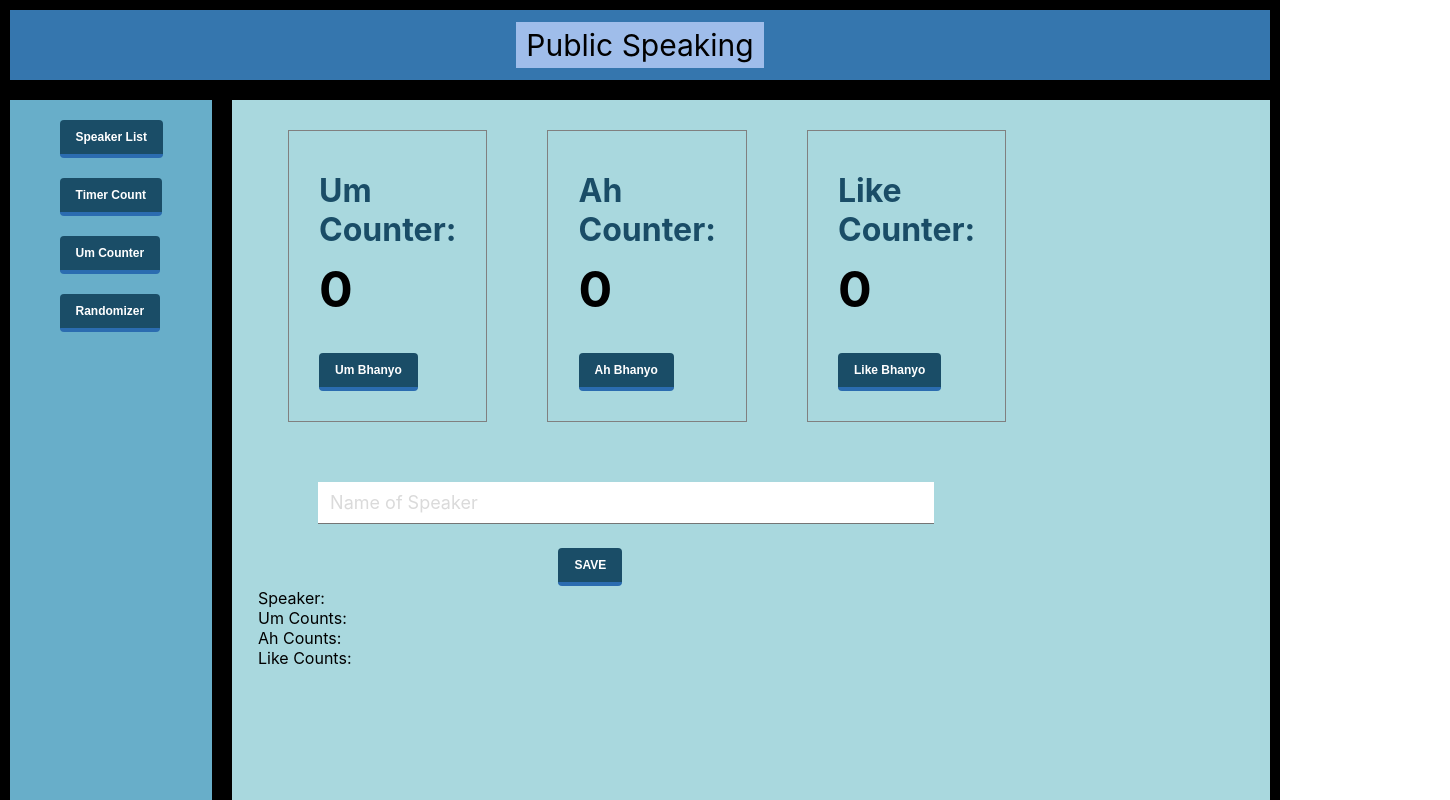
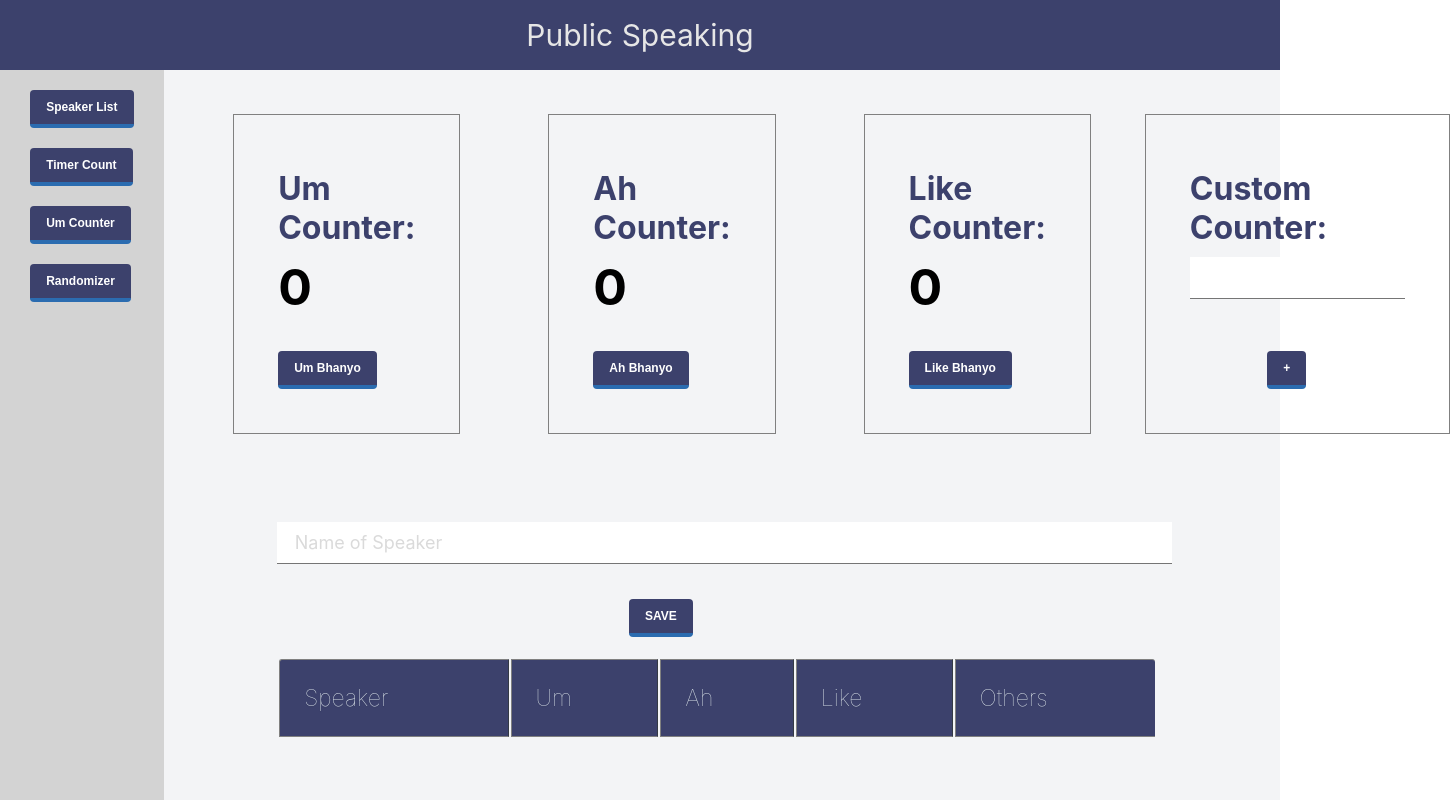
Before and after one commit to sandesb/React, a React (Create React App) app in the folder my-react-app/: page /pages/Contact in a window 1280 px wide. Shown: the top 800 px of the page, 1450 px wide, since content can reach past the window. Built offline with nearby package versions, Linux system fonts and the light colour scheme.

Commit message:
<color-change-custom-add>

```diff
--- a/my-react-app/src/App.css
+++ b/my-react-app/src/App.css
@@ -1,125 +1,170 @@
-*{
-  margin:0;
+* {
+  margin: 0;
   padding: 0;
 }
-html{
+
+html {
   width: 100%;
-  height:100%;
+  height: 100%;
 }
-body{
-  width:100%;
-  height:100%;
-  border-color: black;
-  border: 2px;
+
+body {
+  width: 100%;
+  height: 100%;
 }
-table{
+
+table {
   margin-top: 20px;
-  width:100%;
+  width: 100%;
 }
-td,th{
+
+td,
+th {
   border: 1px solid gray;
   padding: 8px;
   font-size: 20px;
 }
-.header1{
-  display:flex;
+
+.header1 {
+  display: flex;
   height: 70px;
-  background-color:#3576AE;
-  margin:auto;
-  border: 10px black solid;
+  background-color: #3C416C; /* #3C416C */
+  margin: auto;
   color: black;
   justify-content: center;
   align-items: center;
 }
-.flex-wrap{
+
+.flex-wrap {
   display: flex;
-  width:100%;
+  width: 100%;
+}
 
+
+
+
+/* Style for the counter container */
+.counter-container {
+  display: flex;
+  width: 100%;
+  flex-wrap: nowrap;
 }
-.flex-wrap1{
+
+/* Style for each counter box */
+.um {
+  flex: 1;
+  margin-right: 10px;
+}
+
+/* Style for the custom counter box */
+.um.custom {
+  flex: 1;
+  margin-left: 10px;
+}
+
+
+.flex-wrap2 {
   display: flex;
-  width:100%;
-}
-.flex-wrap2{
-  display: flex;
-  width:100%;
-  justify-content: center;
-  align-items: center;
+  width: 100%;
+  justify-content: space-between;
+  align-items: flex-start;
   margin-top: 10%;
   margin-left: 60%;
 }
+
 .um {
   border: 1px solid gray;
   margin: 5%;
   padding: 5%;
 }
-.btn-margin{
-  margin-top:10%;
+
+.btn-margin {
+  margin-top: 10%;
 }
-.red{
-  color:red;
+
+.red {
+  color: #CD181F; /* Primary red color */
   padding-left: 12%;
 }
-.um-button{
+
+.um-button {
   margin-top: 10%;
   margin-right: 15%;
 }
-.uname{
+.plus-button {
+  margin-top: 20%;
+  margin-left: 30%;
+
+}
+
+.timer{
+  font-size: 5rem;
+  color: gray;
+}
+.rep-table{
+  margin-left: 10%;
+  margin-bottom: 20%;
+}
+.timer-button{
+  margin-right: 10%;
+}
+.uname {
   width: 100%;
   margin-left: 10%;
   margin-top: 5%;
 }
-.sidebar{
+
+.sidebar {
   display: flex;
-  height:800px;
-  width:20%;
-  background-color: #68AEC9;
-  border: 10px black solid;
+  height: 70rem;
+  width: 15%;
+  background-color: #d3d3d3;/* #CFC1AB */
   color: black;
   justify-content: center;
+}
 
-}
-.sidebar-nav{
+.sidebar-nav {
   list-style-type: none;
   margin: 0;
   padding: 0;
 }
-.sidebar-nav li{
+
+.sidebar-nav li {
   margin: 20px;
   margin-bottom: 2px;
-  color:antiquewhite;
+  color: antiquewhite;
 }
-.club{
+
+.club {
   width: 20%;
   margin-left: 20%;
-
   padding: 0;
 }
-.body1{
+
+.body1 {
   display: flex;
-
-  background-color: #A9D8DE;
-  width:100%;
-  border: 10px black solid;
+  background-color: #F3F4F6; /* #F3F4F6 */
+  width: 100%;
   color: black;
   padding-left: 2%;
 }
-footer{
-  display:flex;
-  background-color: #3576AE;
+
+footer {
+  display: flex;
+  background-color: #3C416C; /* #3C416C */
   color: black;
   height: 70px;
-  border: 10px black solid;
   color: black;
   justify-content: center;
   align-items: center;
 }
-button{
+
+button {
   display: inline-block;
   outline: 0;
   border: 0;
   cursor: pointer;
-  background-color: #1a4d67;
+  background-color: #3C416C; /* #CFC1AB */
   border-radius: 4px;
   padding: 4px 16px;
   font-size: 12px;
@@ -128,15 +173,17 @@ button{
   color: white;
   line-height: 26px;
 }
-button:hover{
+
+button:hover {
   color: silver;
 }
-a{
+
+a {
   text-decoration: none;
 }
 
 h1 {
-  color: #1a4d67;
+  color: #3C416C; /* #3C416C */
   margin-top: 10px;
   margin-bottom: 10px;
 }
@@ -147,12 +194,11 @@ h2 {
   margin-bottom: 20px;
 }
 
-
 div.table-title {
   display: block;
   margin: auto;
   max-width: 400px;
- padding:2px;
+  padding: 2px;
   width: 80%;
 }
 
@@ -160,99 +206,99 @@ div.table-title {
   color: #fafafa;
   font-size: 20px;
   font-weight: 200;
-  font-style:normal;
+  font-style: normal;
   font-family: "Roboto", helvetica, arial, sans-serif;
   text-shadow: -1px -1px 1px rgba(0, 0, 0, 0.1);
-  text-transform:uppercase;
+  text-transform: uppercase;
 }
-#save-btn{
+
+#save-btn {
   margin-left: 50%;
   margin-top: 4%;
 }
-
 
 /*** Table Styles **/
 
 .table-fill {
   background: white;
- border-radius:3px;
+  border-radius: 3px;
   border-collapse: collapse;
   height: 320px;
   margin: auto;
   max-width: 600px;
- padding:5px;
+  padding: 5px;
   width: 100%;
   box-shadow: 0 5px 10px rgba(14, 90, 255, 0.1);
   animation: float 5s infinite;
 }
 
 th {
- color:#D5DDE5;;
- background:#3576AE;
+  color: #D5DDE5;
+  background: #3C416C;/* Primary red color */
   border-right: 1px solid #343a45;
- font-size:23px;
+  font-size: 23px;
   font-weight: 100;
- padding:24px;
- text-align:left;
+  padding: 24px;
+  text-align: left;
   text-shadow: 0 1px 1px rgba(0, 0, 0, 0.1);
- vertical-align:middle;
+  vertical-align: middle;
 }
 
 th:first-child {
- border-top-left-radius:3px;
+  border-top-left-radius: 3px;
 }
 
 th:last-child {
- border-top-right-radius:3px;
- border-right:none;
+  border-top-right-radius: 3px;
+  border-right: none;
 }
 
 tr {
   border-top: 1px solid #C1C3D1;
- border-bottom-: 1px solid #C1C3D1;
- color:#666B85;
- font-size:16px;
- font-weight:normal;
+  border-bottom: 1px solid #C1C3D1;
+  color: #666B85;
+  font-size: 16px;
+  font-weight: normal;
   text-shadow: 0 1px 1px rgba(256, 256, 256, 0.1);
 }
 
 tr:hover td {
- background:#1a4d67;
- color:#FFFFFF;
+  background: #3C416C; /* Primary red color */
+  color: #FFFFFF;
   border-top: 1px solid #22262e;
 }
 
 tr:first-child {
- border-top:none;
+  border-top: none;
 }
 
 tr:last-child {
- border-bottom:none;
+  border-bottom: none;
 }
 
 tr:nth-child(odd) td {
- background:#EBEBEB;
+  background: #EBEBEB;
 }
 
 tr:nth-child(odd):hover td {
- background:#1a4d67;
+  background: #666669;; /* Primary red color */
 }
 
 tr:last-child td:first-child {
- border-bottom-left-radius:3px;
+  border-bottom-left-radius: 3px;
 }
 
 tr:last-child td:last-child {
- border-bottom-right-radius:3px;
+  border-bottom-right-radius: 3px;
 }
 
 td {
- background:#FFFFFF;
- padding:20px;
- text-align:left;
- vertical-align:middle;
- font-weight:300;
- font-size:18px;
+  background: #FFFFFF;
+  padding: 20px;
+  text-align: left;
+  vertical-align: middle;
+  font-weight: 300;
+  font-size: 18px;
   text-shadow: -1px -1px 1px rgba(0, 0, 0, 0.1);
   border-right: 1px solid #C1C3D1;
 }
@@ -284,8 +330,6 @@ td.text-center {
 td.text-right {
   text-align: right;
 }
-
-
 
 /*
 .App {
@@ -330,7 +374,7 @@ td.text-right {
 } */
 /* form starting stylings ------------------------------- */
 .pub{
-  background-color: rgba(196, 215, 255, 0.74);
+  color:rgb(230, 230, 230);
   font-size: 30px;
   padding: 5px 10px 5px 10px;
 }
@@ -366,7 +410,7 @@ label          {
 input:focus ~ label, input:valid ~ label    {
   top:-20px;
   font-size:14px;
-  color:#418dff;
+  color:#3C416C;
 }
 
 /* BOTTOM BARS ================================= */
@@ -378,7 +422,7 @@ input:focus ~ label, input:valid ~ label    {
   left:20%;
   bottom:1px;
   position:absolute;
-  background:#418dff;
+  background:#3C416C;
   transition:0.2s ease all;
   -moz-transition:0.2s ease all;
   -webkit-transition:0.2s ease all;
@@ -452,9 +496,9 @@ input[type=number]::-webkit-outer-spin-button {
 .spinner__body {
   position: absolute;
   border-top: 200px solid transparent;
-  border-right: 200px solid #418dff;
-  border-bottom: 200px solid #418dff;
-  border-left: 200px solid #418dff;
+  border-right: 200px solid #3C416C;
+  border-bottom: 200px solid #3C416C;
+  border-left: 200px solid #3C416C;
   z-index: 200;
 }
 
@@ -470,7 +514,7 @@ input[type=number]::-webkit-outer-spin-button {
   font-weight: bold;
   font-size: 64px;
   color: #f5f5f5;
-  background-color: #418dff;
+  background-color: #3C416C;
   outline: none;
   border: none;
   user-select: none;
@@ -481,16 +525,18 @@ input[type=number]::-webkit-outer-spin-button {
 .spinner__start-button:hover {
   height: 150px;
   width: 150px;
-  color:#418dff;
-  background-color: #befafa;
-  box-shadow: 0px 0px 44px rgba(17, 17, 17, 0.25);
+  color:#3C416C;
+  background-color: #72b3f9;
+  box-shadow: 0px 0px 44px rgba(0, 157, 255, 0.25);
 }
-
+.custom{
+  width: 120%;
+}
 .spinner__start-button:active {
   height: 135px;
   width: 135px;
-  color: #418dff;
-  background-color: #459A9A;
+  color: #3C416C;
+  background-color: #3C416C;
   box-shadow: none;
   animation: shaking .15s ease-in-out infinite;
 }
@@ -504,7 +550,7 @@ input[type=number]::-webkit-outer-spin-button {
   font-family: 'Dosis', sans-serif;
   font-size: 48px;
   font-weight: bold;
-  color: #418dff;
+  color: #3C416C;
   background: #f5f5f5;
   border-radius: 36px;
   text-align: center;
@@ -515,11 +561,11 @@ input[type=number]::-webkit-outer-spin-button {
 }
 
 .spinner__input:hover {
-  color: #8CD0D0;
+  color: rgba(17, 17, 17, 0.25);
 }
 
 .spinner__input:focus {
-  color: #418dff;
+  color: #3C416C;
 }
 
 .spinner__plate {
@@ -542,7 +588,7 @@ input[type=number]::-webkit-outer-spin-button {
   font-family: 'Dosis', sans-serif;
   font-weight: bold;
   font-size: 48px;
-  color: #459A9A;
+  color: #3C416C;
   text-align: center;
   transform-origin: 50% 100%;
   z-index: 10;
--- a/my-react-app/src/pages/Contact.js
+++ b/my-react-app/src/pages/Contact.js
@@ -2,16 +2,13 @@ import React, { useState } from "react";
 
 const Contact = () => {
   const [count, setCount] = useState(0);
-  const [previousEntries, setPreviousEntries] = useState("");
-
   const [count1, setCount1] = useState(0);
-  const [previousEntries1, setPreviousEntries1] = useState("");
-
   const [count2, setCount2] = useState(0);
-  const [previousEntries2, setPreviousEntries2] = useState("");
-
   const [username, setUsername] = useState('');
-  const [previousName, setPreviousName] = useState("");
+  const [previousEntries, setPreviousEntries] = useState([]);
+  const [customCounts, setCustomCounts] = useState([]);
+  const [newFillerWord, setNewFillerWord] = useState('');
+  const [showInput, setShowInput] = useState(true);
 
   const increment = () => {
     setCount((prevCount) => prevCount + 1);
@@ -27,67 +24,134 @@ const Contact = () => {
 
   const handleUsernameChange = (event) => {
     setUsername(event.target.value);
+  };
+  const save = () => {
+    const newEntry = {
+      name: username,
+      umCount: count,
+      ahCount: count1,
+      likeCount: count2,
+      otherCounts: customCounts.map(item => ({ word: item.word, count: item.count }))
+    };
+
+    setPreviousEntries((prevEntries) => [...prevEntries, newEntry]);
+    setCount(0);
+    setCount1(0);
+    setCount2(0);
+    setUsername('');
+    setCustomCounts([]);
+    setNewFillerWord('');
+    setShowInput(true); // Set showInput to true after saving
+  };
+  const addCustomCount = () => {
+    if (newFillerWord.trim() !== '') {
+      setCustomCounts((prevCounts) => [
+        ...prevCounts,
+        { word: newFillerWord, count: 1 }
+      ]);
+      setNewFillerWord('');
+      setShowInput(false);
     }
+  };
 
-  const save = () => {
-    let countStr = count + " - ";
-    let countStr1 = count1 + " - ";
-    let countStr2 = count2 + " - ";
+  const incrementCustomCount = (index) => {
+    setCustomCounts((prevCounts) =>
+      prevCounts.map((item, i) =>
+        i === index ? { ...item, count: item.count + 1 } : item
+      )
+    );
+  };
 
-    setPreviousEntries((prevEntries) => prevEntries + countStr);
-    setPreviousEntries1((prevEntries1) => prevEntries1 + countStr1);
-    setPreviousEntries2((prevEntries2) => prevEntries2 + countStr2);
-
-    setPreviousName((prevName) => prevName + username + " | ");
-    setCount(0);
+  const handleNewFillerWordChange = (event) => {
+    setNewFillerWord(event.target.value);
   };
 
   return (
     <div>
-    <div class="flex-wrap1">
+    <div class="counter-container">
   <div class="um">
-      <h1 >Um Counter:</h1>
+    <h1>Um Counter:</h1>
     <h2 id="count-el">{count}</h2>
     <button onClick={increment} class="um-button">Um Bhanyo</button>
-
   </div>
 
   <div class="um">
-      <h1 >Ah Counter:</h1>
+    <h1>Ah Counter:</h1>
     <h2 id="count-el">{count1}</h2>
     <button onClick={increment1} class="um-button">Ah Bhanyo</button>
+  </div>
 
-      </div>
   <div class="um">
     <h1>Like Counter:</h1>
     <h2 id="count-el">{count2}</h2>
     <button onClick={increment2} class="um-button">Like Bhanyo</button>
-
   </div>
 
+  <div class="um custom">
+    <h1>Custom Counter:</h1>
+    {customCounts.map((item, index) => (
+      <div key={index}>
+        <h2>{item.word} Counter:</h2>
+        <h2 id="count-el">{item.count}</h2>
+        <button onClick={() => incrementCustomCount(index)} className="um-button">
+          {item.word} Bhanyo
+        </button>
+      </div>
+    ))}
+    {showInput && (
+      <div class="custom">
+        <input
+          type="text"
+          className="custom-word"
+          value={newFillerWord}
+          onChange={handleNewFillerWordChange}
+          required
+        />
+        <button class="plus-button"onClick={addCustomCount}>+</button>
+      </div>
+    )}
+  </div>
 </div>
 
+
       <div class="group">
-            <input type="text" class="uname"
+        <input
+          type="text"
+          class="uname"
           onChange={handleUsernameChange}
-            value={username} required/>
-
+          value={username}
+          required
+        />
         <span class="highlight"></span>
         <span class="bar"></span>
         <label>Name of Speaker</label>
         <button id="save-btn" onClick={save}>SAVE</button>
-
       </div>
 
-
-      <p>Speaker: {previousName}</p>
-
-      <p>Um Counts: {previousEntries}</p>
-      <p>Ah Counts: {previousEntries1}</p>
-      <p>Like Counts: {previousEntries2}</p>
-
-
-
+      <table class="rep-table">
+        <tr>
+          <th class="text-left">Speaker</th>
+          <th class="text-left">Um</th>
+          <th>Ah</th>
+          <th>Like</th>
+          <th>Others</th>
+        </tr>
+        {previousEntries.map((entry, index) => (
+          <tr key={index}>
+            <td>{entry.name}</td>
+            <td>{entry.umCount}</td>
+            <td>{entry.ahCount}</td>
+            <td>{entry.likeCount}</td>
+            <td>
+              {entry.otherCounts.map((item, idx) => (
+                <div key={idx}>
+                  {item.word}: {item.count}
+                </div>
+              ))}
+            </td>
+          </tr>
+        ))}
+      </table>
     </div>
   );
 };
```
Also changed, not shown: my-react-app/src/pages/Faq.js (+6 -5 lines). Lines whose indentation alone changed are shown as unchanged.
